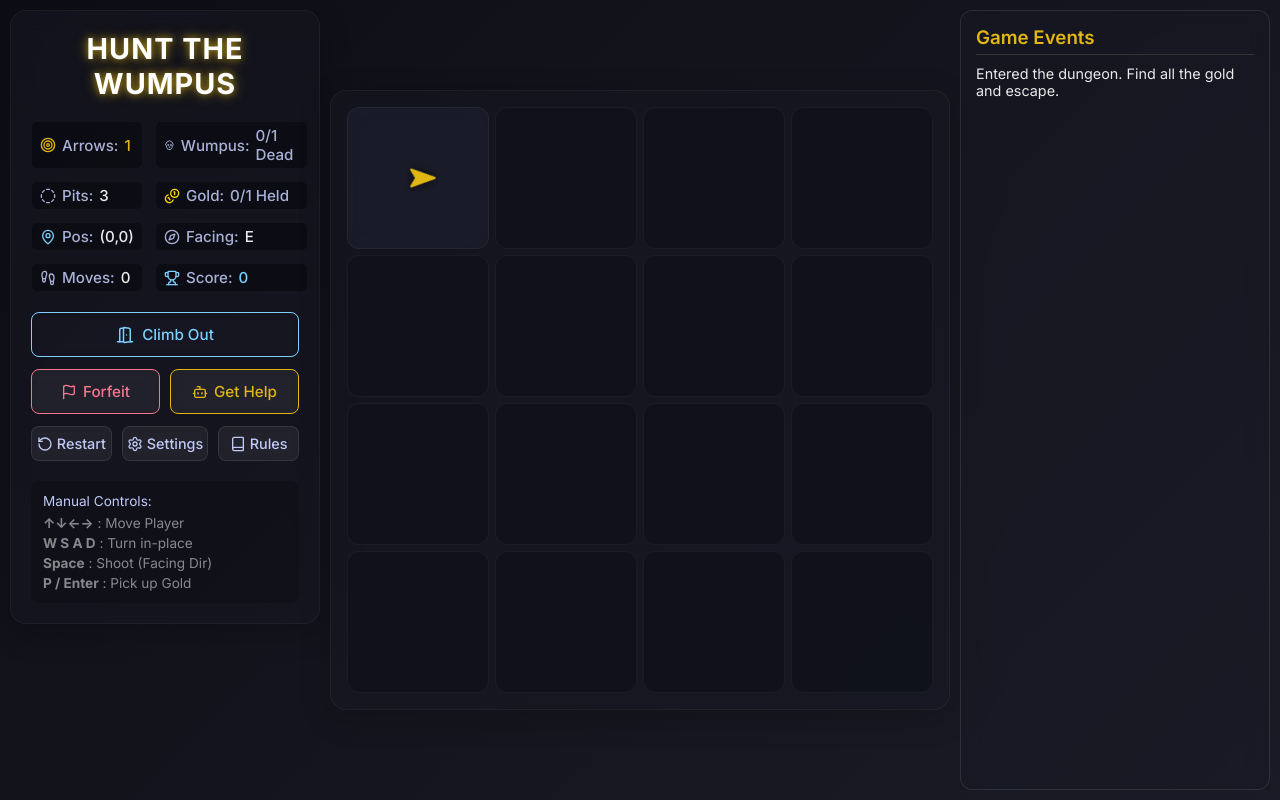
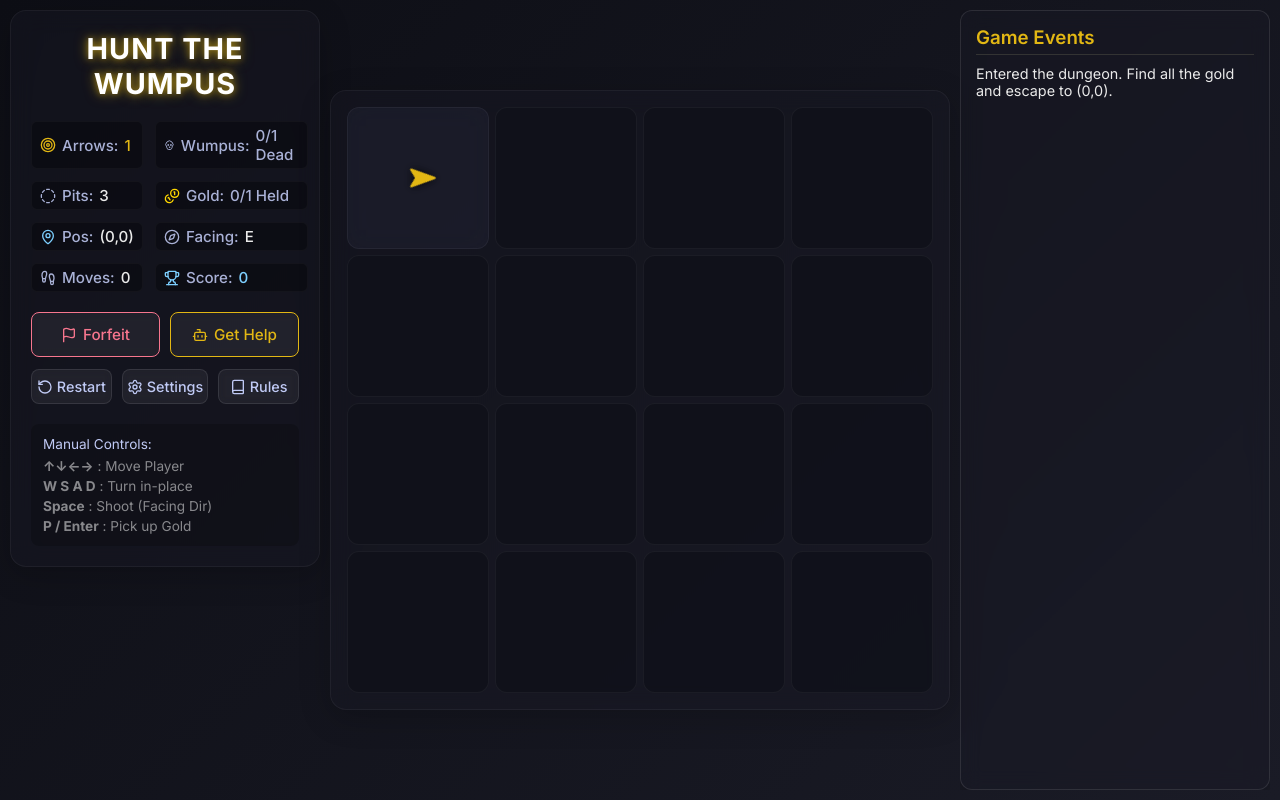
Before and after one commit to Uk2607/wumpus, a React (Vite) app: page / in a window 1280 px wide. Built offline with nearby package versions, Linux system fonts and the light colour scheme.

Commit message:
Removed additional button for exiting

```diff
--- a/src/components/Cell.tsx
+++ b/src/components/Cell.tsx
@@ -1,14 +1,16 @@
 import { CellData } from '../game/types';
-import { Navigation, Skull, CircleDashed, Coins, Wind, Biohazard, Sparkles, HelpCircle } from 'lucide-react';
+import { Navigation, Skull, CircleDashed, Coins, Wind, Biohazard, Sparkles, HelpCircle, DoorOpen } from 'lucide-react';
 
 interface Props {
   data: CellData;
   isPlayerHere: boolean;
   facing: string;
   simMode: boolean; // if true, reveals content X-ray style
+  isOrigin?: boolean;
+  allGoldCollected?: boolean;
 }
 
-export const Cell: React.FC<Props> = ({ data, isPlayerHere, facing, simMode }) => {
+export const Cell: React.FC<Props> = ({ data, isPlayerHere, facing, simMode, isOrigin, allGoldCollected }) => {
   const isRevealed = simMode || data.visited;
 
   let borderColor = 'var(--cell-border)';
@@ -67,6 +69,7 @@ export const Cell: React.FC<Props> = ({ data, isPlayerHere, facing, simMode }) =
             {data.hasPit && <CircleDashed size={32} fill="#111" color="#555" />}
             {data.hasWumpus && !data.hasPit && !data.hasGold && <Skull size={32} color="var(--danger-red)" />}
             {data.hasGold && !data.hasPit && <Coins size={32} color="gold" />}
+            {isOrigin && allGoldCollected && <DoorOpen size={32} color="var(--safe-cyan)" />}
           </div>
         </>
       )}
--- a/src/components/GameLayout.tsx
+++ b/src/components/GameLayout.tsx
@@ -4,7 +4,6 @@ import { GridMap } from './GridMap';
 import { StatsPanel } from './StatsPanel';
 import { LogPanel } from './LogPanel';
 import { SettingsModal } from './SettingsModal';
-import { GameOverModal } from './GameOverModal';
 import { HowToPlayModal } from './HowToPlayModal';
 import type { AgentType } from '../game/types';
 import type { Agent } from '../agent/AgentModel';
@@ -13,7 +12,7 @@ import { LogicalAgent } from '../agent/LogicalAgent';
 import { GreedySafeAgent } from '../agent/GreedySafeAgent';
 
 export const GameLayout: React.FC = () => {
-  const { gameState, logs, initGame, movePlayer, pickupGold, turnPlayer, shootArrow, climbOut, getCellData, addLog, setGameState, forfeitGame } = useGame();
+  const { gameState, logs, initGame, movePlayer, pickupGold, turnPlayer, shootArrow, getCellData, addLog, setGameState, forfeitGame } = useGame();
 
   const [isSettingsOpen, setIsSettingsOpen] = useState(false);
   const [isHowToPlayOpen, setIsHowToPlayOpen] = useState(false);
@@ -96,7 +95,8 @@ export const GameLayout: React.FC = () => {
     const action = agentRef.current!.nextAction(gameState);
 
     if (action.type === 'CLIMB') {
-      climbOut(true);
+      // Game handles automatic win when reaching (0,0) with all gold.
+      // So no explicit climb action is needed.
     } else if (action.type === 'PICKUP') {
       pickupGold();
     } else if (action.type === 'SHOOT' && action.direction) {
@@ -110,7 +110,7 @@ export const GameLayout: React.FC = () => {
     } else if (action.type === 'MOVE' && action.direction) {
       movePlayer(action.direction);
     }
-  }, [gameState, agentType, climbOut, pickupGold, movePlayer, shootArrow, addLog, setGameState]);
+  }, [gameState, agentType, pickupGold, movePlayer, shootArrow, addLog, setGameState]);
 
   const handleAIHelp = useCallback(() => {
     if (!gameState || gameState.status !== 'PLAYING') return;
@@ -121,7 +121,7 @@ export const GameLayout: React.FC = () => {
     addLog(`🤖 Bot determined action: ${action.type}${action.direction ? ' ' + action.direction : ''}`, 'info');
 
     if (action.type === 'CLIMB') {
-      climbOut(false);
+      // Game handles automatic win when reaching (0,0) with all gold.
     } else if (action.type === 'PICKUP') {
       pickupGold();
     } else if (action.type === 'SHOOT' && action.direction) {
@@ -133,7 +133,7 @@ export const GameLayout: React.FC = () => {
     } else if (action.type === 'MOVE' && action.direction) {
       movePlayer(action.direction);
     }
-  }, [gameState, addLog, climbOut, pickupGold, movePlayer, shootArrow, setGameState]);
+  }, [gameState, addLog, pickupGold, movePlayer, shootArrow, setGameState]);
 
   const stepRef = useRef(stepSim);
   useEffect(() => {
@@ -185,7 +185,6 @@ export const GameLayout: React.FC = () => {
         <StatsPanel
           gameState={gameState}
           onRestart={handleRestart}
-          onClimbOut={() => climbOut(false)}
           openSettings={() => setIsSettingsOpen(true)}
           openHowToPlay={() => setIsHowToPlayOpen(true)}
           onForfeit={forfeitGame}
@@ -221,11 +220,6 @@ export const GameLayout: React.FC = () => {
             simMode={gameState.mode === 'SIMULATION' || gameState.status !== 'PLAYING'}
             agentKb={getAgentKb()}
           />
-          <GameOverModal
-            status={gameState.status}
-            score={gameState.score}
-            onRestart={handleRestart}
-          />
         </div>
       </div>
 
--- a/src/components/GameOverModal.tsx
+++ /dev/null
@@ -1,44 +0,0 @@
-import React from 'react';
-
-interface Props {
-  status: 'PLAYING' | 'WON' | 'LOST' | 'FORFEITED';
-  score: number;
-  onRestart: () => void;
-}
-
-export const GameOverModal: React.FC<Props> = ({ status, score, onRestart }) => {
-  if (status === 'PLAYING') return null;
-
-  return (
-    <div style={{
-      position: 'absolute', top: 0, left: 0, right: 0, bottom: 0,
-      backgroundColor: 'rgba(0,0,0,0.85)', zIndex: 50,
-      display: 'flex', alignItems: 'center', justifyContent: 'center'
-    }}>
-      <div className="glass-panel" style={{
-        backgroundColor: 'rgba(20, 20, 30, 0.8)',
-        border: `1px solid ${status === 'WON' ? 'var(--safe-cyan)' : 'var(--danger-red)'}`,
-        padding: '40px', borderRadius: '16px', width: '320px',
-        textAlign: 'center',
-        boxShadow: `0 8px 32px ${status === 'WON' ? 'rgba(125,207,255,0.3)' : 'rgba(247,118,142,0.3)'}`
-      }}>
-        <h1 style={{ color: status === 'WON' ? 'var(--safe-cyan)' : 'var(--danger-red)', margin: '0 0 20px 0', fontSize: '2.5rem' }}>
-          {status === 'WON' ? '🏆 VICTORY' : status === 'FORFEITED' ? '🏳️ FORFEITED' : '💀 GAME OVER'}
-        </h1>
-        <div style={{ fontSize: '1.5rem', marginBottom: '30px' }}>
-          Final Score: <strong style={{ color: 'var(--accent-gold)' }}>{score}</strong>
-        </div>
-        <button
-          onClick={onRestart}
-          style={{
-            fontSize: '1.5rem', padding: '10px 30px',
-            borderColor: status === 'WON' ? 'var(--safe-cyan)' : 'var(--danger-red)',
-            color: status === 'WON' ? 'var(--safe-cyan)' : 'var(--danger-red)'
-          }}
-        >
-          Play Again
-        </button>
-      </div>
-    </div>
-  );
-};
--- a/src/components/GridMap.tsx
+++ b/src/components/GridMap.tsx
@@ -48,6 +48,8 @@ export const GridMap: React.FC<Props> = ({ gameState, getCellData, simMode, agen
               isPlayerHere={gameState.playerPos.r === r && gameState.playerPos.c === c}
               facing={gameState.facing}
               simMode={simMode}
+              isOrigin={r === 0 && c === 0}
+              allGoldCollected={gameState.golds.every(g => g.collected)}
             />
           );
         })
--- a/src/components/StatsPanel.tsx
+++ b/src/components/StatsPanel.tsx
@@ -1,18 +1,17 @@
 import React from 'react';
 import { GameState } from '../game/types';
-import { Target, Skull, CircleDashed, Coins, MapPin, Compass, Footprints, Trophy, DoorOpen, Flag, Bot, RotateCcw, Settings, Book } from 'lucide-react';
+import { Target, Skull, CircleDashed, Coins, MapPin, Compass, Footprints, Trophy, Flag, Bot, RotateCcw, Settings, Book } from 'lucide-react';
 
 interface Props {
   gameState: GameState;
   onRestart: () => void;
-  onClimbOut: () => void;
   openSettings: () => void;
   onForfeit: () => void;
   onAIHelp: () => void;
   openHowToPlay: () => void;
 }
 
-export const StatsPanel: React.FC<Props> = ({ gameState, onRestart, onClimbOut, openSettings, onForfeit, onAIHelp, openHowToPlay }) => {
+export const StatsPanel: React.FC<Props> = ({ gameState, onRestart, openSettings, onForfeit, onAIHelp, openHowToPlay }) => {
   return (
     <div className="glass-panel" style={{ padding: '20px', display: 'flex', flexDirection: 'column', gap: '20px' }}>
       <h2 className="title-flicker" style={{ fontSize: '1.8rem', margin: '0' }}>HUNT THE WUMPUS</h2>
@@ -29,19 +28,6 @@ export const StatsPanel: React.FC<Props> = ({ gameState, onRestart, onClimbOut,
       </div>
 
       <div style={{ display: 'flex', flexDirection: 'column', gap: '12px', marginTop: 'auto' }}>
-        <button
-          onClick={onClimbOut}
-          disabled={!gameState.golds.every(g => g.collected) || gameState.playerPos.r !== 0 || gameState.playerPos.c !== 0 || gameState.status !== 'PLAYING'}
-          style={{
-            display: 'flex', alignItems: 'center', justifyContent: 'center', gap: '8px',
-            borderColor: 'var(--safe-cyan)',
-            color: 'var(--safe-cyan)',
-            boxShadow: (!gameState.golds.every(g => g.collected) || gameState.playerPos.r !== 0 || gameState.playerPos.c !== 0) ? 'none' : '0 0 10px rgba(125,207,255,0.3)'
-          }}
-        >
-          <DoorOpen size={18} /> Climb Out
-        </button>
-
         {gameState.mode === 'MANUAL' && gameState.status === 'PLAYING' && (
           <div style={{ display: 'flex', gap: '10px' }}>
             <button style={{ flex: 1, borderColor: 'var(--danger-red)', color: 'var(--danger-red)', display: 'flex', alignItems: 'center', justifyContent: 'center', gap: '6px' }} onClick={onForfeit}><Flag size={16} /> Forfeit</button>
--- a/src/hooks/useGame.ts
+++ b/src/hooks/useGame.ts
@@ -47,7 +47,7 @@ export function useGame() {
     };
 
     setGameState(newState);
-    setLogs([{ id: Date.now() + Math.random(), message: 'Entered the dungeon. Find all the gold and escape.', type: 'info' }]);
+    setLogs([{ id: Date.now() + Math.random(), message: 'Entered the dungeon. Find all the gold and escape to (0,0).', type: 'info' }]);
     audio.init();
     checkPercepts(newState);
   }, [addLog]);
@@ -168,8 +168,16 @@ export function useGame() {
         addLog(pit ? "🕳️ You fell into a pit!" : "💀 The Wumpus ate you!", 'danger');
         audio.playDeath();
       } else {
-        // Percepts
-        setTimeout(() => checkPercepts(nextState, nextState.playerPos), 10);
+        // Check for automatic win: at (0,0) with all gold collected
+        if (nextR === 0 && nextC === 0 && nextState.golds.every(g => g.collected)) {
+          nextState.status = 'WON';
+          nextState.score += 1000;
+          addLog("🏆 You returned with all the gold! VICTORY!", 'success');
+          audio.playVictory();
+        } else {
+          // Percepts
+          setTimeout(() => checkPercepts(nextState, nextState.playerPos), 10);
+        }
       }
 
       return nextState;
@@ -189,6 +197,14 @@ export function useGame() {
         nextState.score += 1000;
         addLog("🪙 You picked up the Gold!", 'success');
         audio.playGoldPickup();
+
+        // Check win right after picking up if we are at origin
+        if (nextState.playerPos.r === 0 && nextState.playerPos.c === 0 && nextState.golds.every(g => g.collected)) {
+          nextState.status = 'WON';
+          nextState.score += 1000; // Extra bonus for escaping
+          addLog("🏆 You returned with all the gold! VICTORY!", 'success');
+          audio.playVictory();
+        }
       } else {
         addLog("There is no gold here to pick up.", 'info');
       }
@@ -242,23 +258,7 @@ export function useGame() {
     });
   }, [gameState, addLog]);
 
-  const climbOut = useCallback((fromAgent: boolean = false) => {
-    if (!gameState || gameState.status !== 'PLAYING') return;
 
-    const allGoldsCollected = gameState.golds.every(g => g.collected);
-
-    if (gameState.playerPos.r === 0 && gameState.playerPos.c === 0 && allGoldsCollected) {
-      setGameState(prev => {
-        if (!prev) return prev;
-        const nextState = { ...prev, status: 'WON' as const, score: prev.score + 1000 };
-        addLog("🏆 You climbed out with all the gold! VICTORY!", 'success');
-        audio.playVictory();
-        return nextState;
-      });
-    } else {
-      if(!fromAgent) addLog(allGoldsCollected ? "You must be at the entrance to climb out!" : "You need to collect ALL the gold before climbing out!", 'danger');
-    }
-  }, [gameState, addLog]);
 
   const forfeitGame = useCallback(() => {
     if (!gameState || gameState.status !== 'PLAYING') return;
@@ -277,7 +277,6 @@ export function useGame() {
     turnPlayer,
     shootArrow,
     pickupGold,
-    climbOut,
     forfeitGame,
     getCellData,
     addLog,
```
